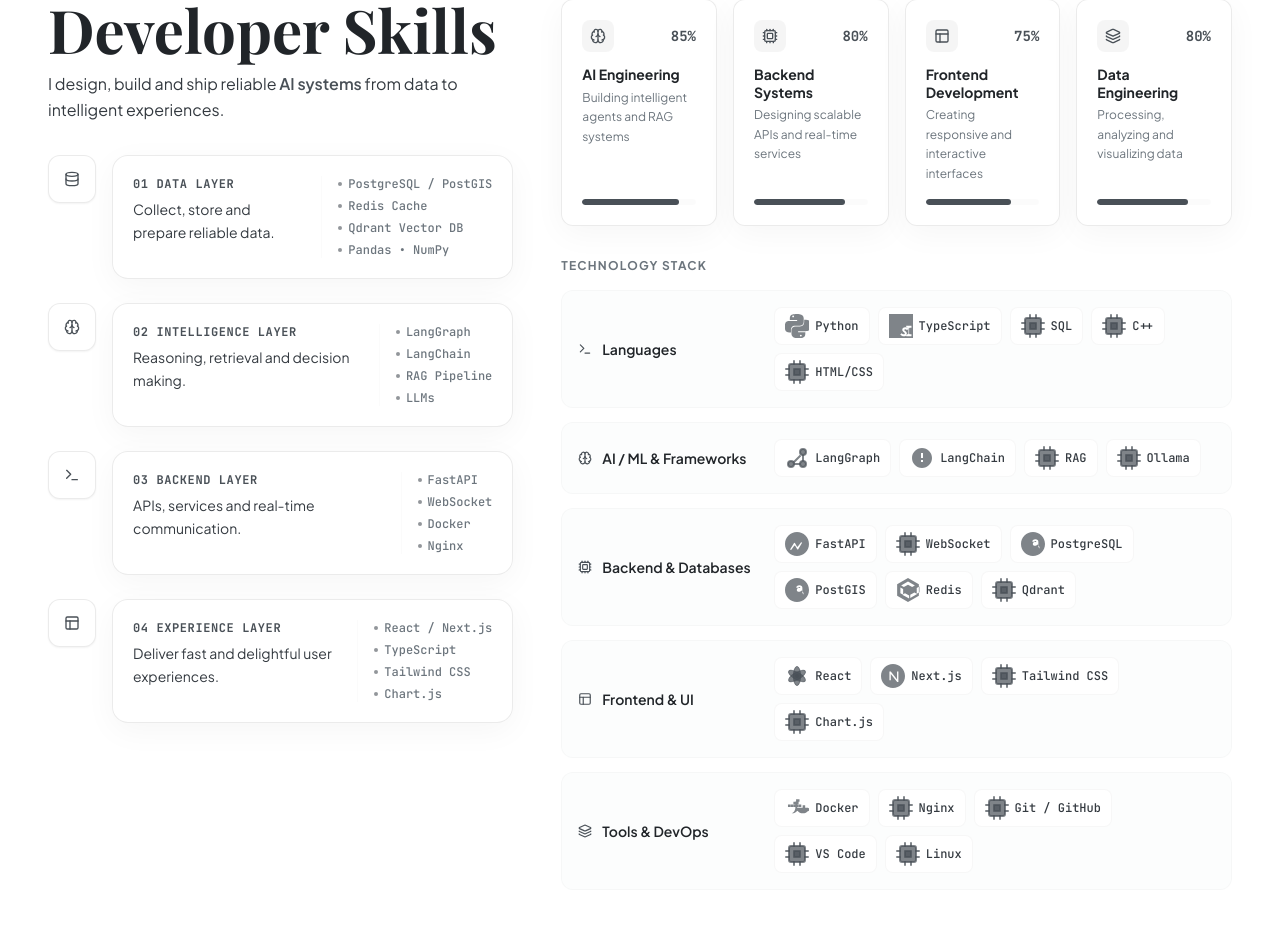
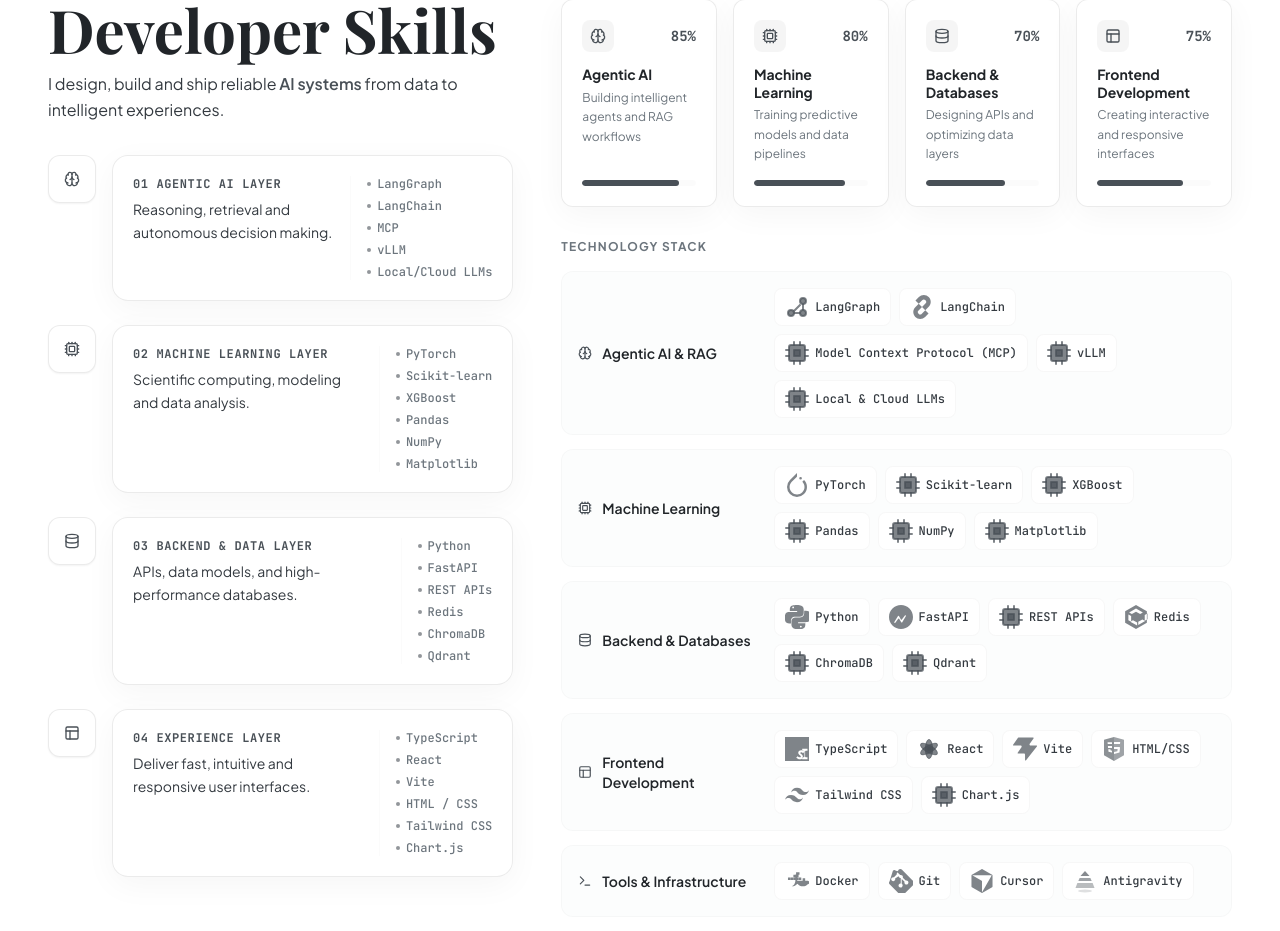
Before and after one commit to BennedictQuanTon/MyWebsite, a React (Vite) app: page / in a window 1280 px wide. Shown: the part 2574-3505 px from the top of the page. Built offline with nearby package versions, Linux system fonts and the light colour scheme; a web font is replaced by a local one.

Commit message:
update Section for technical section

```diff
--- a/src/components/ui/ScrollReveal.tsx
+++ b/src/components/ui/ScrollReveal.tsx
@@ -39,11 +39,13 @@
         opacity: 0,
         x: offset.x,
         y: offset.y,
+        filter: 'blur(6px)',
       }}
       whileInView={{
         opacity: 1,
         x: 0,
         y: 0,
+        filter: 'blur(0px)',
       }}
       viewport={{ once: true, margin: '-50px' }}
       transition={{
--- a/src/components/ui/TechLogos.tsx
+++ b/src/components/ui/TechLogos.tsx
@@ -65,7 +65,7 @@
 
 export const LangchainIcon: React.FC<TechIconProps> = ({ className = "w-6 h-6", size = 24 }) => (
   <svg viewBox="0 0 24 24" width={size} height={size} className={className} fill="currentColor" xmlns="http://www.w3.org/2000/svg">
-    <path d="M12 2C6.48 2 2 6.48 2 12s4.48 10 10 10 10-4.48 10-10S17.52 2 12 2zm1 14h-2v-2h2v2zm0-4h-2V7h2v5z" />
+    <path d="M13.796 0a6.93 6.93 0 0 0-4.91 2.019L5.451 5.455l3.273 3.27 3.432-3.432a2.284 2.284 0 0 1 3.277 0 2.28 2.28 0 0 1 0 3.275L12 12.001l3.273 3.273 3.433-3.435c2.692-2.692 2.692-7.127 0-9.82A6.92 6.92 0 0 0 13.796 0m-5.07 8.728-3.433 3.434c-2.692 2.693-2.692 7.126 0 9.819A6.92 6.92 0 0 0 10.203 24a6.93 6.93 0 0 0 4.911-2.02l3.432-3.432-3.271-3.272-3.433 3.433a2.284 2.284 0 0 1-3.277 0 2.28 2.28 0 0 1 0-3.276L12 12z" />
   </svg>
 );
 
@@ -84,8 +84,54 @@
   </svg>
 );
 
+export const GitIcon: React.FC<TechIconProps> = ({ className = "w-6 h-6", size = 24 }) => (
+  <svg viewBox="0 0 24 24" width={size} height={size} className={className} fill="currentColor" xmlns="http://www.w3.org/2000/svg">
+    <path d="M23.384 11.233L12.767.616c-.822-.822-2.155-.822-2.977 0L8.273 3.132l2.946 2.946c.712-.241 1.527-.08 2.096.488.571.571.729 1.391.482 2.106l2.936 2.936c.715-.247 1.535-.089 2.106.482.784.784.784 2.054 0 2.838-.784.784-2.054.784-2.838 0-.582-.582-.735-1.42-.469-2.144l-2.812-2.812v4.887c.287.172.531.428.694.741.526 1.011.135 2.253-.876 2.779-1.011.526-2.253.135-2.779-.876-.526-1.011-.135-2.253.876-2.779.351-.183.74-.252 1.119-.215V8.892c-.379.037-.768-.032-1.119-.215-.571-.297-.962-.832-1.077-1.455L6.096 9.426c.266.724.113 1.562-.469 2.144-.784.784-2.054.784-2.838 0-.784-.784-.784-2.054 0-2.838.582-.582 1.42-.735 2.144-.469l2.809-2.809c-.112-.612-.006-1.258.324-1.812.379-.636.985-1.047 1.677-1.138L6.877 1.737c-.822-.822-2.155-.822-2.977 0L.616 12.354c-.822.822-.822 2.155 0 2.977l10.617 10.617c.822.822 2.155.822 2.977 0l10.617-10.617c.823-.822.823-2.155 0-2.977z"/>
+  </svg>
+);
+
+export const ViteIcon: React.FC<TechIconProps> = ({ className = "w-6 h-6", size = 24 }) => (
+  <svg viewBox="0 0 24 24" width={size} height={size} className={className} fill="currentColor" xmlns="http://www.w3.org/2000/svg">
+    <path d="M13.056 23.238a.57.57 0 0 1-1.02-.355v-5.202c0-.63-.512-1.143-1.144-1.143H5.148a.57.57 0 0 1-.464-.903l3.777-5.29c.54-.753 0-1.804-.93-1.804H.57a.574.574 0 0 1-.543-.746.6.6 0 0 1 .08-.157L5.008.78a.57.57 0 0 1 .467-.24h14.589a.57.57 0 0 1 .466.903l-3.778 5.29c-.54.755 0 1.806.93 1.806h5.745c.238 0 .424.138.513.322a.56.56 0 0 1-.063.603z" />
+  </svg>
+);
+
+export const PytorchIcon: React.FC<TechIconProps> = ({ className = "w-6 h-6", size = 24 }) => (
+  <svg viewBox="0 0 24 24" width={size} height={size} className={className} fill="currentColor" xmlns="http://www.w3.org/2000/svg">
+    <path d="M12.005 0L4.952 7.053a9.865 9.865 0 0 0 0 14.022 9.866 9.866 0 0 0 14.022 0c3.984-3.9 3.986-10.205.085-14.023l-1.744 1.743c2.904 2.905 2.904 7.634 0 10.538s-7.634 2.904-10.538 0-2.904-7.634 0-10.538l4.647-4.646.582-.665zm3.568 3.899a1.327 1.327 0 0 0-1.327 1.327 1.327 1.327 0 0 0 1.327 1.328A1.327 1.327 0 0 0 16.9 5.226 1.327 1.327 0 0 0 15.573 3.9z"/>
+  </svg>
+);
+
+export const HtmlCssIcon: React.FC<TechIconProps> = ({ className = "w-6 h-6", size = 24 }) => (
+  <svg viewBox="0 0 24 24" width={size} height={size} className={className} fill="currentColor" xmlns="http://www.w3.org/2000/svg">
+    <path d="M12 0L2 2.85v15.3L12 24V0zm-2 15.6l-3.5-.95-.2-2.5h2.1l.1 1.2 1.5.4v1.85zM10 11H6.1l-.2-2h4.1v2zm0-4H5.7l-.1-1.7h4.4V7z" opacity="0.9" />
+    <path d="M12 0v24l10-5.85v-15.3L12 0zm6 11.1l-.5 4.5-5.5 1.5v-2l3.4-.9.2-2.1h-3.6v-2h5.7zm0-4.1h-6V5h6.2l-.2 2z" opacity="0.75" />
+  </svg>
+);
+
+export const CursorIcon: React.FC<TechIconProps> = ({ className = "w-6 h-6", size = 24 }) => (
+  <svg viewBox="0 0 24 24" width={size} height={size} className={className} fill="currentColor" xmlns="http://www.w3.org/2000/svg">
+    <path d="M22.106 5.68L12.5.135a.998.998 0 00-.998 0L1.893 5.68a.84.84 0 00-.419.726v11.186c0 .3.16.577.42.727l9.607 5.547a.999.999 0 00.998 0l9.608-5.547a.84.84 0 00.42-.727V6.407a.84.84 0 00-.42-.726zm-.603 1.176L12.228 22.92c-.063.108-.228.064-.228-.061V12.34a.59.59 0 00-.295-.51l-9.11-5.26c-.107-.062-.063-.228.062-.228h18.55c.264 0 .428.286.296.514z"/>
+  </svg>
+);
+
+export const AntigravityIcon: React.FC<TechIconProps> = ({ className = "w-6 h-6", size = 24 }) => (
+  <svg viewBox="0 0 24 24" width={size} height={size} className={className} fill="currentColor" xmlns="http://www.w3.org/2000/svg">
+    <path d="M12 2L16.5 7H7.5L12 2Z" opacity="0.95" />
+    <path d="M6.6 9H17.4L18.7 12H5.3L6.6 9Z" opacity="0.75" />
+    <path d="M4.4 14H19.6L21.5 19H2.5L4.4 14Z" opacity="0.55" />
+    <ellipse cx="12" cy="22" rx="7" ry="1.5" opacity="0.25" />
+  </svg>
+);
+
+export const TailwindIcon: React.FC<TechIconProps> = ({ className = "w-6 h-6", size = 24 }) => (
+  <svg viewBox="0 0 24 24" width={size} height={size} className={className} fill="currentColor" xmlns="http://www.w3.org/2000/svg">
+    <path d="M12.001 4.8c-3.2 0-5.2 1.6-6 4.8 1.2-1.6 2.6-2.2 4.2-1.8 0.913 0.228 1.565 0.89 2.288 1.624 1.177 1.194 2.538 2.576 5.512 2.576 3.2 0 5.2-1.6 6-4.8-1.2 1.6-2.6 2.2-4.2 1.8-0.913-0.228-1.565-0.89-2.288-1.624C16.337 6.182 14.976 4.8 12.001 4.8zM6.001 12c-3.2 0-5.2 1.6-6 4.8 1.2-1.6 2.6-2.2 4.2-1.8 0.913 0.228 1.565 0.89 2.288 1.624 1.177 1.194 2.538 2.576 5.512 2.576 3.2 0 5.2-1.6 6-4.8-1.2 1.6-2.6 2.2-4.2 1.8-0.913-0.228-1.565-0.89-2.288-1.624C10.337 13.382 8.976 12 6.001 12z"/>
+  </svg>
+);
+
 export const genericTechIcon = (name: string, size: number = 24, className?: string) => {
-  const normalized = name.toLowerCase().replace(/[\s\.\-\:]/g, '');
+  const normalized = name.toLowerCase().replace(/[\s\.\-\:_•\/]/g, '');
   const finalClass = className || "w-6 h-6 transition-colors fill-current";
 
   switch (normalized) {
@@ -120,6 +166,22 @@
     case 'nvidianim':
     case 'nim':
       return <NvidiaIcon size={size} className={finalClass} />;
+    case 'git':
+    case 'github':
+      return <GitIcon size={size} className={finalClass} />;
+    case 'vite':
+      return <ViteIcon size={size} className={finalClass} strokeWidth={2} />;
+    case 'pytorch':
+      return <PytorchIcon size={size} className={finalClass} />;
+    case 'htmlcss':
+      return <HtmlCssIcon size={size} className={finalClass} strokeWidth={2} />;
+    case 'tailwind':
+    case 'tailwindcss':
+      return <TailwindIcon size={size} className={finalClass} />;
+    case 'cursor':
+      return <CursorIcon size={size} className={finalClass} strokeWidth={2} />;
+    case 'antigravity':
+      return <AntigravityIcon size={size} className={finalClass} strokeWidth={2} />;
     default:
       // Fallback: A nice generic chip/tech node icon
       return (
--- a/src/pages/Home.tsx
+++ b/src/pages/Home.tsx
@@ -68,30 +68,30 @@
   const layers = [
     {
       num: '01',
-      name: 'DATA LAYER',
-      desc: 'Collect, store and prepare reliable data.',
-      techs: ['PostgreSQL / PostGIS', 'Redis Cache', 'Qdrant Vector DB', 'Pandas • NumPy'],
-      icon: <Database size={16} />
+      name: 'AGENTIC AI LAYER',
+      desc: 'Reasoning, retrieval and autonomous decision making.',
+      techs: ['LangGraph', 'LangChain', 'MCP', 'vLLM', 'Local/Cloud LLMs'],
+      icon: <Brain size={16} />
     },
     {
       num: '02',
-      name: 'INTELLIGENCE LAYER',
-      desc: 'Reasoning, retrieval and decision making.',
-      techs: ['LangGraph', 'LangChain', 'RAG Pipeline', 'LLMs'],
-      icon: <Brain size={16} />
+      name: 'MACHINE LEARNING LAYER',
+      desc: 'Scientific computing, modeling and data analysis.',
+      techs: ['PyTorch', 'Scikit-learn', 'XGBoost', 'Pandas', 'NumPy', 'Matplotlib'],
+      icon: <Cpu size={16} />
     },
     {
       num: '03',
-      name: 'BACKEND LAYER',
-      desc: 'APIs, services and real-time communication.',
-      techs: ['FastAPI', 'WebSocket', 'Docker', 'Nginx'],
-      icon: <Terminal size={16} />
+      name: 'BACKEND & DATA LAYER',
+      desc: 'APIs, data models, and high-performance databases.',
+      techs: ['Python', 'FastAPI', 'REST APIs', 'Redis', 'ChromaDB', 'Qdrant'],
+      icon: <Database size={16} />
     },
     {
       num: '04',
       name: 'EXPERIENCE LAYER',
-      desc: 'Deliver fast and delightful user experiences.',
-      techs: ['React / Next.js', 'TypeScript', 'Tailwind CSS', 'Chart.js'],
+      desc: 'Deliver fast, intuitive and responsive user interfaces.',
+      techs: ['TypeScript', 'React', 'Vite', 'HTML / CSS', 'Tailwind CSS', 'Chart.js'],
       icon: <Layout size={16} />
     }
   ];
@@ -99,57 +99,57 @@
   // Skills Overview Progress Cards
   const overviewSkills = [
     {
-      name: 'AI Engineering',
+      name: 'Agentic AI',
       percent: 85,
-      desc: 'Building intelligent agents and RAG systems',
+      desc: 'Building intelligent agents and RAG workflows',
       icon: <Brain size={16} />
     },
     {
-      name: 'Backend Systems',
+      name: 'Machine Learning',
       percent: 80,
-      desc: 'Designing scalable APIs and real-time services',
+      desc: 'Training predictive models and data pipelines',
       icon: <Cpu size={16} />
+    },
+    {
+      name: 'Backend & Databases',
+      percent: 70,
+      desc: 'Designing APIs and optimizing data layers',
+      icon: <Database size={16} />
     },
     {
       name: 'Frontend Development',
       percent: 75,
-      desc: 'Creating responsive and interactive interfaces',
+      desc: 'Creating interactive and responsive interfaces',
       icon: <Layout size={16} />
-    },
-    {
-      name: 'Data Engineering',
-      percent: 80,
-      desc: 'Processing, analyzing and visualizing data',
-      icon: <Layers size={16} />
     }
   ];
 
   // Tech stack rows
   const techCategories = [
     {
-      label: 'Languages',
-      techs: ['Python', 'TypeScript', 'SQL', 'C++', 'HTML/CSS'],
-      icon: <Terminal size={14} />
-    },
-    {
-      label: 'AI / ML & Frameworks',
-      techs: ['LangGraph', 'LangChain', 'RAG', 'Ollama'],
+      label: 'Agentic AI & RAG',
+      techs: ['LangGraph', 'LangChain', 'Model Context Protocol (MCP)', 'vLLM', 'Local & Cloud LLMs'],
       icon: <Brain size={14} />
     },
     {
-      label: 'Backend & Databases',
-      techs: ['FastAPI', 'WebSocket', 'PostgreSQL', 'PostGIS', 'Redis', 'Qdrant'],
+      label: 'Machine Learning',
+      techs: ['PyTorch', 'Scikit-learn', 'XGBoost', 'Pandas', 'NumPy', 'Matplotlib'],
       icon: <Cpu size={14} />
     },
     {
-      label: 'Frontend & UI',
-      techs: ['React', 'Next.js', 'Tailwind CSS', 'Chart.js'],
+      label: 'Backend & Databases',
+      techs: ['Python', 'FastAPI', 'REST APIs', 'Redis', 'ChromaDB', 'Qdrant'],
+      icon: <Database size={14} />
+    },
+    {
+      label: 'Frontend Development',
+      techs: ['TypeScript', 'React', 'Vite', 'HTML/CSS', 'Tailwind CSS', 'Chart.js'],
       icon: <Layout size={14} />
     },
     {
-      label: 'Tools & DevOps',
-      techs: ['Docker', 'Nginx', 'Git / GitHub', 'VS Code', 'Linux'],
-      icon: <Layers size={14} />
+      label: 'Tools & Infrastructure',
+      techs: ['Docker', 'Git', 'Cursor', 'Antigravity'],
+      icon: <Terminal size={14} />
     }
   ];
 
@@ -513,13 +513,17 @@
             </ScrollReveal>
 
             {/* Architecture Layers */}
-            <ScrollReveal direction="left" delay={0.1}>
             <div className="relative space-y-6">
               {/* Connecting vertical line */}
               <div className="absolute left-[23px] top-6 bottom-6 w-[2px] bg-accent/30 dark:bg-accent/20 -z-10" />
 
               {layers.map((layer, idx) => (
-                  <div key={idx} className="relative flex items-start gap-4 group">
+                <ScrollReveal
+                  key={idx}
+                  direction="left"
+                  delay={idx * 0.08}
+                  className="relative flex items-start gap-4 group"
+                >
                   {/* Icon Node */}
                   <div className="w-12 h-12 rounded-xl bg-surface border border-border-token flex items-center justify-center shrink-0 z-10 shadow-xs group-hover:border-accent/50 group-hover:shadow-accent/10 transition-all duration-300">
                     <div className="text-accent group-hover:scale-110 transition-transform duration-300 flex items-center justify-center">
@@ -548,10 +552,9 @@
                       </ul>
                     </div>
                   </div>
-                  </div>
+                </ScrollReveal>
               ))}
             </div>
-            </ScrollReveal>
           </div>
 
           {/* Right Column: Skills Overview & Tech Stack Rows */}
```
Lines whose indentation alone changed are shown as unchanged.
